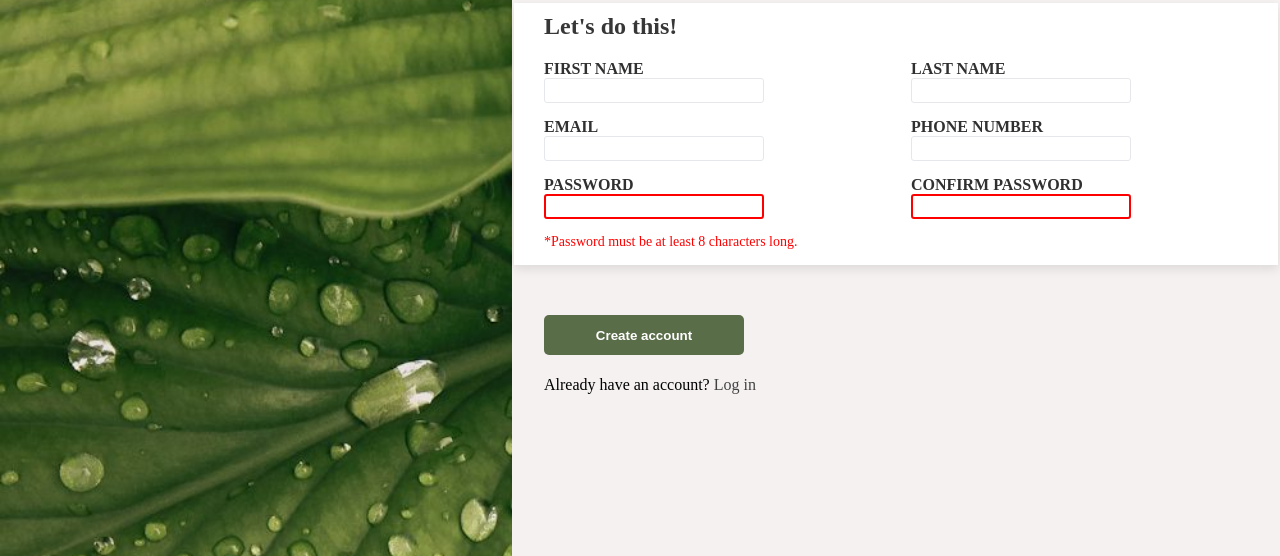
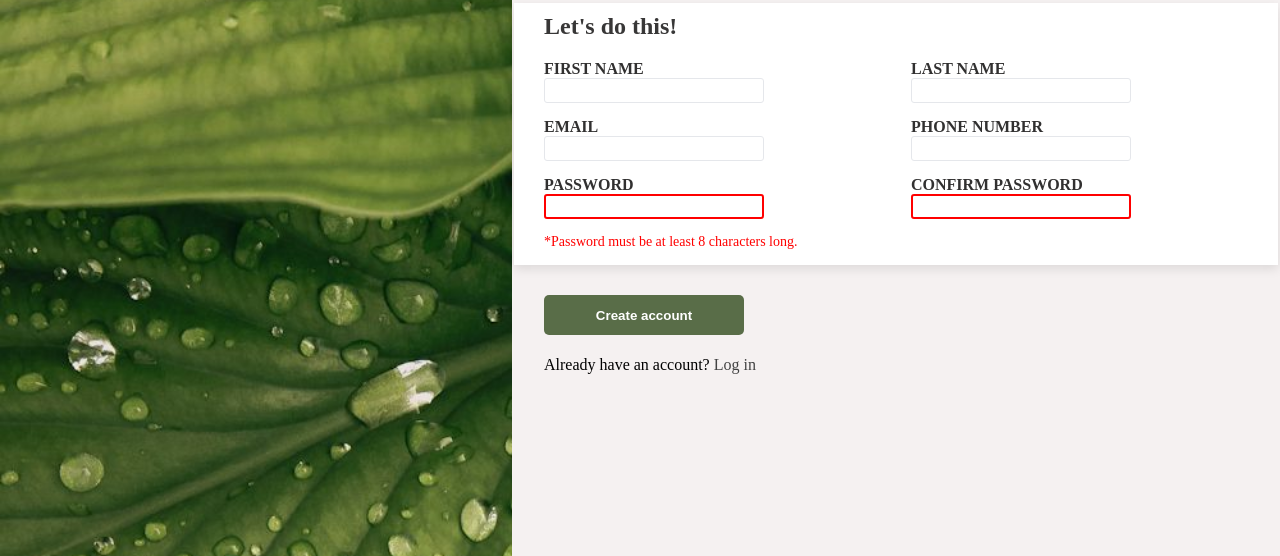
Before and after one commit to Theperfectgurl/sign-up-form, a plain HTML site: page index.html in a window 1280 px wide. Shown: the part 244-800 px from the top of the page. Drawn offline with Linux system fonts and the light colour scheme.

Commit message:
Update style.css

```diff
--- a/style.css
+++ b/style.css
@@ -110,7 +110,7 @@ body{
 button{
     background-color:#596D48;
     position: relative;
-    top: 150px;
+    top: 130px;
     left: 30px;
     height: 40px;
     width: 200px;
@@ -121,7 +121,7 @@ button{
 }
 p{
     position: relative;
-    top: 155px;
+    top: 135px;
     left: 30px;
 }
 a{
```
